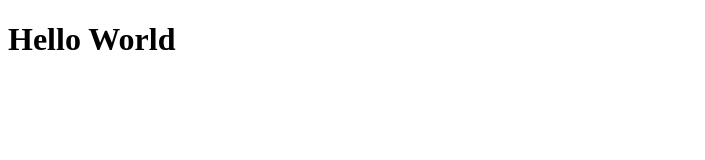
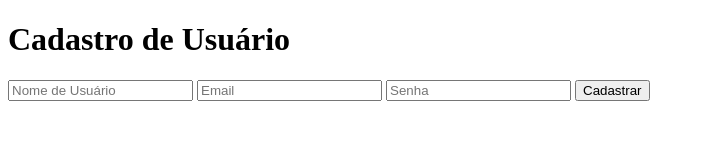
Before and after one commit to Antonio-Emerson/Sistema-Crud, a plain HTML site: page Site Crud/index.html in a window 1280 px wide. Shown: the whole page, without its empty margins (0-705 px from the left). Drawn offline with Linux system fonts and the light colour scheme.

Commit message:
Update index.html

```diff
--- a/Site Crud/index.html
+++ b/Site Crud/index.html
@@ -1,11 +1,21 @@
 <!DOCTYPE html>
-<html lang="en">
+<html lang="pt-BR">
 <head>
-    <meta charset="UTF-8">
-    <meta name="viewport" content="width=device-width, initial-scale=1.0">
-    <title>Document</title>
+<meta charset="UTF-8">
+<meta name="viewport" content="width=device-width, initial-scale=1.0">
+<link rel="stylesheet" href="style.css">
+<title>Cadastro de Usuário</title>
 </head>
 <body>
-    <h1>Hello World</h1>
+<div class="container">
+<h1>Cadastro de Usuário</h1>
+<form id="registrationForm" action="register.php" method="POST">
+<input type="text" name="username" placeholder="Nome de Usuário" required>
+<input type="email" name="email" placeholder="Email" required>
+<input type="password" name="password" placeholder="Senha" required>
+<button type="submit">Cadastrar</button>
+</form>
+</div>
+<script src="script.js"></script>
 </body>
 </html>
```
